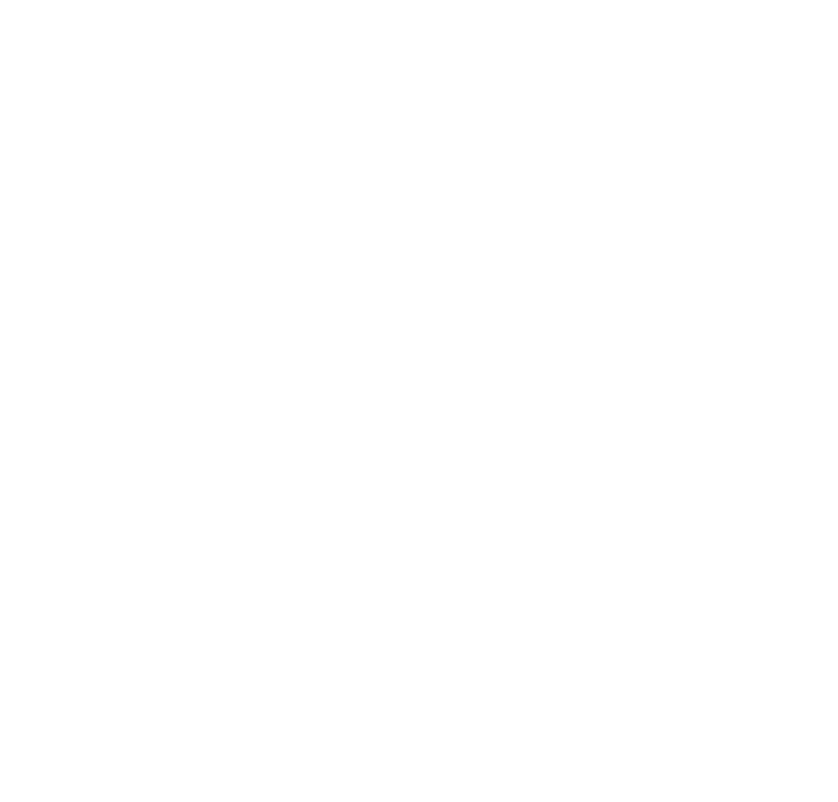
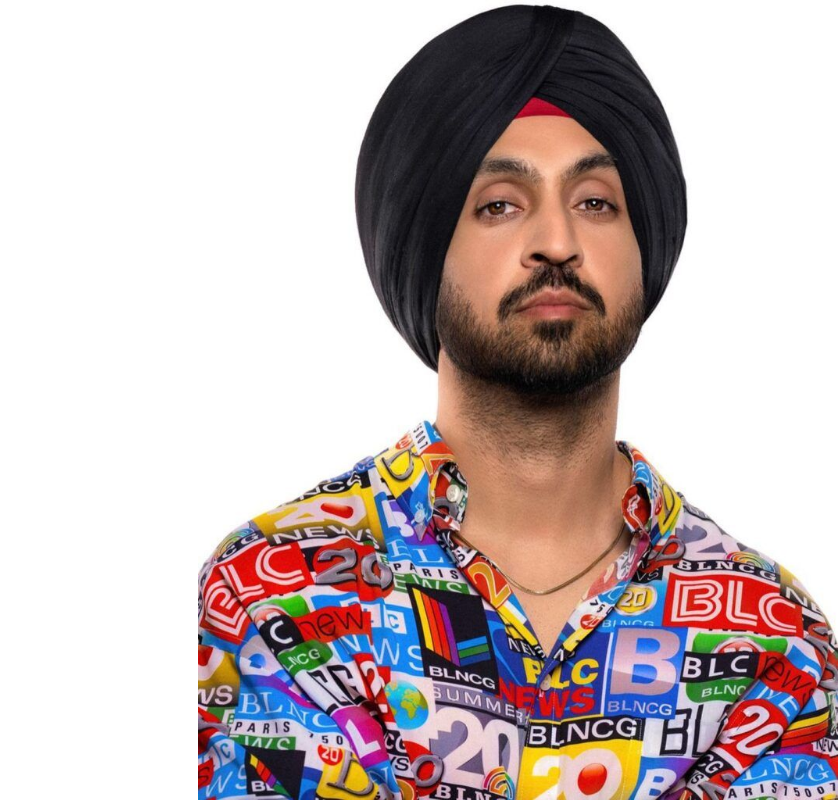
Before and after one commit to viren1610/Celebrity-Multipage-website, a plain HTML site: page index.html in a window 1280 px wide. Shown: the top 802 px of the page, 442-1280 px from the left. Drawn offline with Linux system fonts and the light colour scheme.

Commit message:
Update styles.css

```diff
--- a/styles.css
+++ b/styles.css
@@ -5,7 +5,7 @@ font-family: sans-serif;
 }
 #header{
  height: 100vh;
- background-image: url(DJ.jpg);
+ background-image: url(Assets/DJ.jpg);
 background-repeat: no-repeat;
 background-position: right;
 background-size: contain;
```
